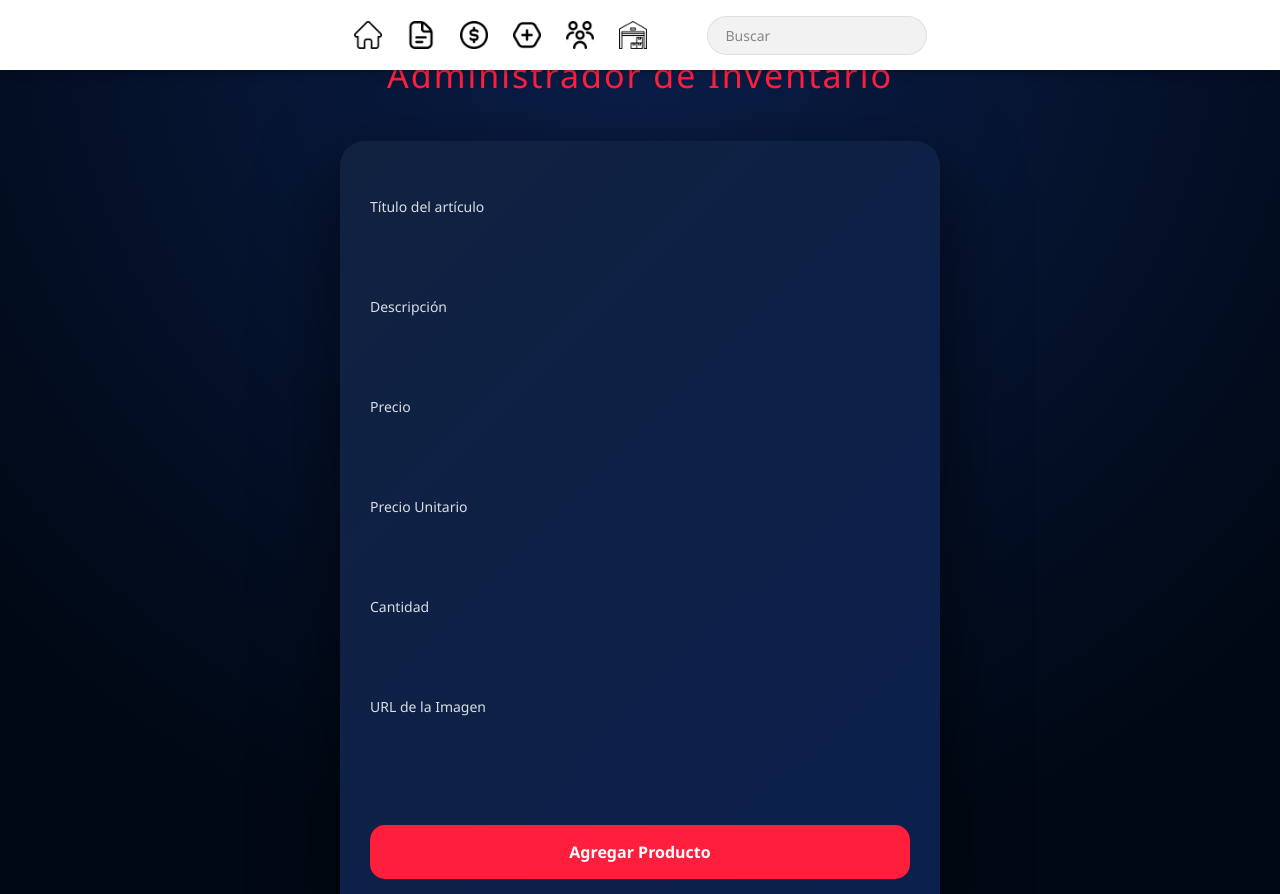
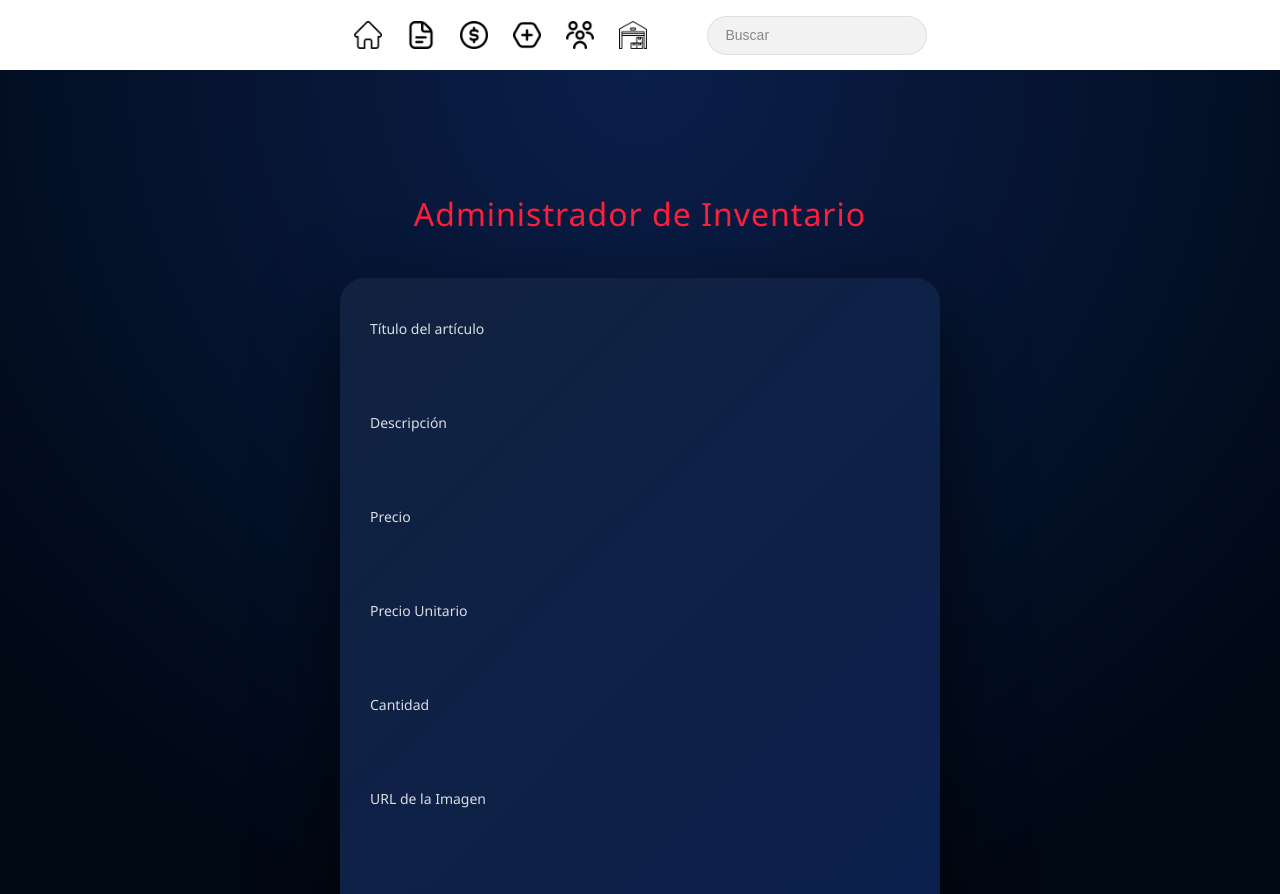
Before and after one commit to Setex10/my-app, a Next.js app: page /agregarproducto in a window 1280 px wide. Shown: the top 894 px of the page. Built offline with nearby package versions, Linux system fonts and the light colour scheme.

Commit message:
Se corrigieron errores en los estilos, pero manteniendo el mismo diseño

```diff
--- a/src/app/Home.css
+++ b/src/app/Home.css
@@ -4,7 +4,6 @@
 
 body {
   margin: 0;
-  padding-top: 70px;
   background: radial-gradient(circle at top, #0a1f4d 0%, #000814 60%);
   font-family: 'Segoe UI', Tahoma, Geneva, Verdana, sans-serif;
   color: white;
--- a/src/app/RegistroUser/page.jsx
+++ b/src/app/RegistroUser/page.jsx
@@ -7,7 +7,7 @@ export default function Usuarios() {
     return (
         <>
         <Menu />
-        <div>
+        <div className="containerUser">
             <h1>Usuarios</h1>
 
             <h2>Agregar Usuario</h2>
--- a/src/app/RegistroUser/usuarios.css
+++ b/src/app/RegistroUser/usuarios.css
@@ -2,18 +2,17 @@
   box-sizing: border-box;
 }
 
-html, body {
+body {
   margin: 0;
   padding: 0;
   background: radial-gradient(circle at top, #0b1f4b 0%, #000814 80%);
-  font-family: 'Segoe UI', Tahoma, Geneva, Verdana, sans-serif;
   color: white;
   overflow-x: hidden;
 }
 
 /* CONTENEDOR GENERAL */
 
-div {
+.containerUser {
   width: 100%;
   padding: 60px 20px;
   display: flex;
--- a/src/app/User/[id]/page.jsx
+++ b/src/app/User/[id]/page.jsx
@@ -88,27 +88,52 @@ function Usuarios({params}) {
   return (
 <>
   <Menu />
-    <div>
-      <h2>User</h2>
-        <div>
-          <label>
+  <div className="usuarios-container">
+    <h2 className="usuarios-title">Editar Usuario</h2>
+
+    <div className="usuarios-card">
+      <label className="usuarios-label">
         Nombre
-            <input type="text" value={user.name}
-            name="name" onChange={onChangeInp}/>
+        <input
+          className="usuarios-input"
+          type="text"
+          value={user.name}
+          name="name"
+          onChange={onChangeInp}
+        />
       </label>
-          <label>
+
+      <label className="usuarios-label">
         Email
-            <input type="email" value={user.email}
-            name="email" onChange={onChangeInp}/>
+        <input
+          className="usuarios-input"
+          type="email"
+          value={user.email}
+          name="email"
+          onChange={onChangeInp}
+        />
       </label>
-          <label>
+
+      <label className="usuarios-label">
         Role
-            <input type="text" value={user.role}
-            name="role" onChange={onChangeInp}/>
+        <input
+          className="usuarios-input"
+          type="text"
+          value={user.role}
+          name="role"
+          onChange={onChangeInp}
+        />
       </label>
-          <button onClick={editHandler}>Editar</button>
-          <button onClick={deleteUser}>Eliminar</button>
-          <p>{message}</p>
+
+      <button className="usuarios-btn-primary" onClick={editHandler}>
+        Editar
+      </button>
+
+      <button className="usuarios-btn-danger" onClick={deleteUser}>
+        Eliminar
+      </button>
+
+      {message && <p className="usuarios-message">{message}</p>}
     </div>
   </div>
 </>
--- a/src/app/User/[id]/usuarios.css
+++ b/src/app/User/[id]/usuarios.css
@@ -1,121 +1,141 @@
-/* 🎬 Fondo general estilo Cinépolis */
-body {
-  margin: 0;
+/* ========================= */
+/* CONTENEDOR GENERAL */
+/* ========================= */
+
+.usuarios-container {
+  min-height: 100vh;
+  padding: 120px 20px 60px 20px; /* espacio por el menu fijo */
+  display: flex;
+  flex-direction: column;
+  align-items: center;
+  background: radial-gradient(circle at top, #0b1f4b 0%, #000814 80%);
   font-family: 'Segoe UI', Tahoma, Geneva, Verdana, sans-serif;
-  background: linear-gradient(135deg, #0b1f3a, #0f2c5c);
-  min-height: 100vh;
-  display: flex;
-  justify-content: center;
-  align-items: center;
+  color: white;
 }
 
-/* Contenedor principal */
-div {
-  box-sizing: border-box;
+/* ========================= */
+/* TITULO */
+/* ========================= */
+
+.usuarios-title {
+  font-size: 32px;
+  margin-bottom: 40px;
+  color: #00cfff;
+  text-align: center;
+  letter-spacing: 1px;
 }
 
-h2 {
-  text-align: center;
-  color: #f5c518; /* Dorado */
-  font-size: 2rem;
-  letter-spacing: 1px;
-  margin-bottom: 25px;
-}
+/* ========================= */
+/* CARD */
+/* ========================= */
 
-/* 🎟️ Card estilo VIP */
-div > div {
-  background: rgba(255, 255, 255, 0.05);
-  backdrop-filter: blur(14px);
-  padding: 40px;
-  border-radius: 20px;
-  width: 450px;
-  max-width: 90%;
-  box-shadow: 0 20px 45px rgba(0, 0, 0, 0.5);
-  border: 1px solid rgba(255, 255, 255, 0.08);
-  transition: 0.3s ease;
+.usuarios-card {
+  width: 100%;
+  max-width: 420px;
+  background: linear-gradient(135deg, #112240, #0a1f4d);
+  padding: 35px;
+  border-radius: 25px;
+  box-shadow: 0 30px 80px rgba(0, 0, 0, 0.6);
   display: flex;
   flex-direction: column;
 }
 
-div > div:hover {
-  transform: translateY(-4px);
+/* ========================= */
+/* LABELS */
+/* ========================= */
+
+.usuarios-label {
+  display: flex;
+  flex-direction: column;
+  margin-bottom: 18px;
+  font-size: 14px;
+  color: #ffffff;
 }
 
-/* 🎬 Labels */
-label {
-  display: flex;
-  flex-direction: column;
-  color: #f5c518;
-  font-weight: 600;
-  margin-bottom: 18px;
-  font-size: 0.95rem;
+/* ========================= */
+/* INPUTS */
+/* ========================= */
+
+.usuarios-input {
+  margin-top: 6px;
+  padding: 14px;
+  border-radius: 12px;
+  border: none;
+  outline: none;
+  font-size: 14px;
 }
 
-/* 🎟️ Inputs */
-input {
-  margin-top: 6px;
-  padding: 12px 14px;
-  border-radius: 12px;
-  border: 1px solid rgba(255, 255, 255, 0.2);
-  background: rgba(255, 255, 255, 0.08);
-  color: white;
-  font-size: 0.95rem;
-  outline: none;
-  transition: 0.3s ease;
+.usuarios-input:focus {
+  box-shadow: 0 0 0 3px rgba(30, 167, 211, 0.4);
 }
 
-input:focus {
-  border: 1px solid #f5c518;
-  box-shadow: 0 0 10px rgba(245, 197, 24, 0.6);
+/* ========================= */
+/* BOTONES */
+/* ========================= */
+
+.usuarios-btn-primary {
+  padding: 14px;
+  border-radius: 15px;
+  border: none;
+  background: #00cfff;
+  color: #000814;
+  font-weight: bold;
+  cursor: pointer;
+  transition: 0.2s ease;
+  margin-bottom: 12px;
 }
 
-/* 🎬 Botones */
-button {
-  margin-top: 15px;
-  padding: 12px;
-  border-radius: 30px;
-  border: none;
-  font-weight: 600;
-  cursor: pointer;
-  transition: 0.3s ease;
-  font-size: 0.95rem;
+.usuarios-btn-primary:hover {
+  background: #00b4e6;
 }
 
-/* Editar */
-button:first-of-type {
-  background: #f5c518;
-  color: #0b1f3a;
+.usuarios-btn-danger {
+  padding: 14px;
+  border-radius: 15px;
+  border: none;
+  background: #ff1e3c;
+  color: white;
+  font-weight: bold;
+  cursor: pointer;
+  transition: 0.2s ease;
 }
 
-button:first-of-type:hover {
-  background: #ffd84d;
-  transform: scale(1.05);
+.usuarios-btn-danger:hover {
+  background: #e01430;
 }
 
-/* Eliminar */
-button:last-of-type {
-  background: transparent;
-  border: 2px solid #f5c518;
-  color: #f5c518;
+/* ========================= */
+/* MENSAJE */
+/* ========================= */
+
+.usuarios-message {
+  margin-top: 15px;
+  text-align: center;
+  font-size: 14px;
+  color: #ffd166;
 }
 
-button:last-of-type:hover {
-  background: #f5c518;
-  color: #0b1f3a;
-  transform: scale(1.05);
+/* ========================= */
+/* RESPONSIVE */
+/* ========================= */
+
+@media (max-width: 768px) {
+  .usuarios-title {
+    font-size: 22px;
+  }
+
+  .usuarios-card {
+    padding: 25px;
+  }
 }
 
-/* 📱 Responsivo */
-@media (max-width: 768px) {
-  div > div {
-    padding: 25px;
+@media (max-width: 480px) {
+  .usuarios-input {
+    font-size: 13px;
   }
 
-  h2 {
-    font-size: 1.6rem;
-  }
-
-  button {
-    width: 100%;
+  .usuarios-btn-primary,
+  .usuarios-btn-danger {
+    font-size: 14px;
   }
 }
--- a/src/app/agregarproducto/AdminInventario.css
+++ b/src/app/agregarproducto/AdminInventario.css
@@ -1,67 +1,79 @@
-* {
-  box-sizing: border-box;
-}
+/* ========================= */
+/* CONTENEDOR GENERAL */
+/* ========================= */
 
-html, body {
-  margin: 0;
-  padding: 0;
-  width: 100%;
-  overflow-x: hidden;
+.admin-container {
+  min-height: 100vh;
+  padding: 120px 20px 60px 20px; /* espacio por Menu fijo */
   background: radial-gradient(circle at top, #0b1f4b 0%, #000814 75%);
   font-family: 'Segoe UI', Tahoma, Geneva, Verdana, sans-serif;
   color: white;
+  display: flex;
+  flex-direction: column;
+  align-items: center;
 }
 
-/* CONTENEDOR GENERAL */
-div {
-  width: 100%;
+/* ========================= */
+/* TITULO */
+/* ========================= */
+
+.admin-title {
+  text-align: center;
+  margin-bottom: 40px;
+  font-size: 32px;
+  color: #ff1e3c;
+  letter-spacing: 1px;
 }
 
-/* TITULO */
-h1 {
-  text-align: center;
-  margin-top: 50px;
-  margin-bottom: 40px;
-  font-size: 34px;
-  color: #ff1e3c;
-  letter-spacing: 2px;
-}
+/* ========================= */
+/* CARD */
+/* ========================= */
 
-/* FORMULARIO CARD */
-h1 + div {
+.admin-card {
   width: 100%;
   max-width: 600px;
-  margin: 0 auto 60px auto;
   background: linear-gradient(135deg, #112240, #0a1f4d);
   padding: 40px 30px;
   border-radius: 25px;
   box-shadow: 0 30px 80px rgba(0, 0, 0, 0.6);
+  display: flex;
+  flex-direction: column;
 }
 
+/* ========================= */
 /* LABELS */
-h1 + div p {
-  margin: 15px 0 5px 0;
+/* ========================= */
+
+.admin-label {
+  display: flex;
+  flex-direction: column;
+  margin-bottom: 18px;
   font-size: 14px;
   color: rgba(255, 255, 255, 0.85);
 }
 
+/* ========================= */
 /* INPUTS */
-h1 + div input {
-  width: 100%;
+/* ========================= */
+
+.admin-input {
+  margin-top: 6px;
   padding: 14px;
   border-radius: 12px;
   border: none;
   outline: none;
   font-size: 14px;
-  margin-bottom: 10px;
 }
 
-h1 + div input:focus {
+.admin-input:focus {
   box-shadow: 0 0 0 3px rgba(30, 167, 211, 0.4);
 }
 
+/* ========================= */
 /* BOTON */
-h1 + div button {
+/* ========================= */
+
+.admin-btn {
   width: 100%;
   padding: 15px;
   margin-top: 20px;
@@ -74,28 +86,34 @@ h1 + div button {
   transition: 0.2s ease;
 }
 
-h1 + div button:hover {
+.admin-btn:hover {
   background: #e01430;
 }
 
+/* ========================= */
+/* RESPONSIVE */
+/* ========================= */
 
-/* RESPONSIVE */
 @media (max-width: 768px) {
-  h1 {
+  .admin-title {
     font-size: 24px;
   }
 
-  h1 + div {
+  .admin-card {
     padding: 25px 20px;
   }
 }
 
 @media (max-width: 480px) {
-  h1 {
+  .admin-title {
     font-size: 20px;
   }
 
-  h1 + div input {
+  .admin-input {
     font-size: 13px;
   }
+
+  .admin-btn {
+    font-size: 14px;
+  }
 }
--- a/src/app/agregarproducto/page.jsx
+++ b/src/app/agregarproducto/page.jsx
@@ -63,44 +63,91 @@ function AdminInventario() {
   }
 
   return (
-    <>
-    <Menu />
-  <div>
+   <>
+  <Menu />
 
-      <h1>Administrador de Inventario</h1>
+  <div className="admin-container">
+    <h1 className="admin-title">Administrador de Inventario</h1>
 
-      <div>
+    <div className="admin-card">
 
-        <p>Título del artículo</p>
-        <input type="text" name="name" onChange={onChangeInp} value={product.name}/>
+      <label className="admin-label">
+        Título del artículo
+        <input
+          className="admin-input"
+          type="text"
+          name="name"
+          onChange={onChangeInp}
+          value={product.name}
+        />
+      </label>
 
-        <p>Descripción</p>
-        <input type="text" name="description" onChange={onChangeInp} value={product.description}/>
+      <label className="admin-label">
+        Descripción
+        <input
+          className="admin-input"
+          type="text"
+          name="description"
+          onChange={onChangeInp}
+          value={product.description}
+        />
+      </label>
 
-        <p>Precio</p>
-        <input type="text" name="price" onChange={onChangeInp} value={product.price}/>
+      <label className="admin-label">
+        Precio
+        <input
+          className="admin-input"
+          type="text"
+          name="price"
+          onChange={onChangeInp}
+          value={product.price}
+        />
+      </label>
 
-        <p>Precio Unitario</p>
-        <input type="number" name="unite_price" onChange={onChangeInp} value={product.unite_price}/>
+      <label className="admin-label">
+        Precio Unitario
+        <input
+          className="admin-input"
+          type="number"
+          name="unite_price"
+          onChange={onChangeInp}
+          value={product.unite_price}
+        />
+      </label>
 
-        <p>Cantidad</p>
-        <input type="number" name="quantity" onChange={onChangeInp} value={product.quantity}/>
+      <label className="admin-label">
+        Cantidad
+        <input
+          className="admin-input"
+          type="number"
+          name="quantity"
+          onChange={onChangeInp}
+          value={product.quantity}
+        />
+      </label>
 
-        <p>URL de la Imagen</p>
-        <input type="text" name="url_img" onChange={onChangeInp} value={product.url_img}/>
+      <label className="admin-label">
+        URL de la Imagen
+        <input
+          className="admin-input"
+          type="text"
+          name="url_img"
+          onChange={onChangeInp}
+          value={product.url_img}
+        />
+      </label>
 
-        <br /><br />
+      <button className="admin-btn" onClick={handlerSubmit}>
+        Agregar Producto
+      </button>
 
-        <button onClick={handlerSubmit}>Agregar Producto</button>
+    </div>
 
-
-      </div>
-        {mostrarPopup && (
-        <PopUp closePopUp={closePopUp} text={message}/>
-      )}
-
+    {mostrarPopup && (
+      <PopUp closePopUp={closePopUp} text={message} />
+    )}
   </div>
-  </>
+</>
   );
 }
 
--- a/src/app/components/ListUsers.jsx
+++ b/src/app/components/ListUsers.jsx
@@ -2,6 +2,7 @@
 
 import { useEffect, useState } from "react"
 import PopUp from "./PopUp"
+import Link from "next/link"
 
 const ListUsers = () => {
     const [listUsers, setListUsers] = useState({
@@ -61,7 +62,7 @@ const ListUsers = () => {
         <tbody>
             {listUsers.list_users && listUsers.list_users.length > 0 ? listUsers.list_users.map(({name, email, role, id}, index) => {
                 return <tr key={index}>
-                    <td>{name}</td>
+                    <td><Link href={`User/${id}`}>{name}</Link></td>
                     <td>{email}</td>
                     <td>{role}</td>
                     <td><button onClick={() => {
--- a/src/app/components/Menu.jsx
+++ b/src/app/components/Menu.jsx
@@ -1,54 +1,56 @@
+'use client'
 import "./menu.css"
 import Link from "next/link"
 import SearchProduct from "./SearchProduct"
+
 const Menu = () => {
-    return <header >
-        <nav>
-            <ul>
-                <li>
-                    <Link href ="/" >
-                    <img src="/home.png" alt="" />
+    return (
+        <header className="menu-header">
+            <nav className="menu-nav">
+                <ul className="menu-list">
+                    <li className="menu-item">
+                        <Link href="/">
+                            <img src="/home.png" alt="Inicio" />
                         </Link>
                     </li>
 
-                <li>
-                <Link href = "/RegistroV">
-                <img src="/document.png" alt="" />
+                    <li className="menu-item">
+                        <Link href="/RegistroV">
+                            <img src="/document.png" alt="Ventas" />
                         </Link>
                     </li>
 
-                <li>
-                <Link href = "/compras">
-                <img src="/usd-circle.png" alt="" />
+                    <li className="menu-item">
+                        <Link href="/compras">
+                            <img src="/usd-circle.png" alt="Compras" />
                         </Link>
                     </li>
 
-                <li>
-
-                    <Link href = "/agregarproducto">
-                    <img src="/plus-hexagon.png" alt="" />
+                    <li className="menu-item">
+                        <Link href="/agregarproducto">
+                            <img src="/plus-hexagon.png" alt="Agregar producto" />
                         </Link>
                     </li>
-                <li>
-                <Link href = "/RegistroUser">
-                <img src="/users-alt.png" alt="" />
+
+                    <li className="menu-item">
+                        <Link href="/RegistroUser">
+                            <img src="/users-alt.png" alt="Usuarios" />
                         </Link>
-
-
-
                     </li>
 
-
-
-                <li>
+                    <li className="menu-item">
                         <Link href="/inventario">
-                    <img src="/warehouse.png" alt="" />
+                            <img src="/warehouse.png" alt="Inventario" />
                         </Link>
                     </li>
                 </ul>
+
+                <div className="menu-search">
                     <SearchProduct />
+                </div>
             </nav>
         </header>
+    )
 }
 
 export default Menu
--- a/src/app/components/menu.css
+++ b/src/app/components/menu.css
@@ -1,7 +1,8 @@
-header {
-  position: fixed;
-  top: 0;
-  left: 0;
+/* ========================= */
+/* HEADER */
+/* ========================= */
+
+.menu-header {
   width: 100%;
   height: 70px;
   background-color: #ffffff;
@@ -12,7 +13,11 @@ header {
   z-index: 1000;
 }
 
-nav {
+/* ========================= */
+/* NAV */
+/* ========================= */
+
+.menu-nav {
   width: 100%;
   display: flex;
   justify-content: center;
@@ -21,7 +26,11 @@ nav {
   padding: 0 20px;
 }
 
-nav ul {
+/* ========================= */
+/* LISTA */
+/* ========================= */
+
+.menu-list {
   list-style: none;
   display: flex;
   align-items: center;
@@ -30,23 +39,27 @@ nav ul {
   margin: 0;
 }
 
-nav ul li img {
+.menu-item img {
   width: 28px;
   height: 28px;
   cursor: pointer;
   transition: 0.2s ease;
 }
 
-nav ul li img:hover {
+.menu-item img:hover {
   transform: scale(1.2);
 }
 
-.barra-de-busqueda {
+.menu-search {
   margin-left: 30px;
+}
+
+/* Si tu SearchProduct usa estas clases, mantenemos compatibilidad */
+.menu-search .barra-de-busqueda {
   position: relative;
 }
 
-.barra-de-busqueda input {
+.menu-search input {
   background: rgba(0, 0, 0, 0.05);
   border: 1px solid rgba(0, 0, 0, 0.08);
   outline: none;
@@ -60,17 +73,17 @@ nav ul li img:hover {
   backdrop-filter: blur(10px);
 }
 
-.barra-de-busqueda input:focus {
+.menu-search input:focus {
   background: rgba(0, 0, 0, 0.03);
   border: 1px solid rgba(0, 0, 0, 0.15);
   box-shadow: 0 0 0 4px rgba(0, 0, 0, 0.04);
 }
 
-.barra-de-busqueda input::placeholder {
+.menu-search input::placeholder {
   color: rgba(0, 0, 0, 0.45);
 }
 
-.sugerencias {
+.menu-search .sugerencias {
   position: absolute;
   top: 100%;
   left: 0;
@@ -79,7 +92,6 @@ nav ul li img:hover {
   flex-direction: column;
   background: rgba(255, 255, 255, 0.85);
   backdrop-filter: blur(20px);
-  -webkit-backdrop-filter: blur(20px);
   list-style: none;
   padding: 8px 0;
   margin-top: 8px;
@@ -92,16 +104,15 @@ nav ul li img:hover {
   overflow-y: auto;
 }
 
-.sugerencias li {
+.menu-search .sugerencias li {
   padding: 12px 18px;
   font-size: 14px;
-  font-weight: 400;
   color: #1d1d1f;
   cursor: pointer;
   transition: background 0.2s ease;
 }
 
-.sugerencias li:hover {
+.menu-search .sugerencias li:hover {
   background: rgba(0, 0, 0, 0.05);
 }
 
@@ -110,56 +121,56 @@ nav ul li img:hover {
 /* ========================= */
 
 @media (max-width: 1024px) {
-  nav {
+  .menu-nav {
     gap: 20px;
   }
 
-  nav ul {
+  .menu-list {
     gap: 18px;
   }
 
-  .barra-de-busqueda input {
+  .menu-search input {
     width: 180px;
   }
 }
 
 @media (max-width: 768px) {
-  header {
+  .menu-header {
     height: auto;
     padding: 10px 0;
   }
 
-  nav {
+  .menu-nav {
     flex-direction: column;
     gap: 15px;
   }
 
-  nav ul {
+  .menu-list {
     flex-wrap: wrap;
     justify-content: center;
     gap: 15px;
   }
 
-  .barra-de-busqueda {
+  .menu-search {
     margin-left: 0;
   }
 
-  .barra-de-busqueda input {
+  .menu-search input {
     width: 200px;
   }
 }
 
 @media (max-width: 480px) {
-  nav ul {
+  .menu-list {
     gap: 12px;
   }
 
-  nav ul li img {
+  .menu-item img {
     width: 24px;
     height: 24px;
   }
 
-  .barra-de-busqueda input {
+  .menu-search input {
     width: 160px;
     font-size: 13px;
   }
--- a/src/app/layout.js
+++ b/src/app/layout.js
@@ -21,7 +21,7 @@ export default function RootLayout({ children }) {
   return (
     <html lang="en">
       <body
-        className={`${geistSans.variable} ${geistMono.variable} antialiased mt-20`}>
+        className={`${geistSans.variable} ${geistMono.variable} antialiased`}>
         {children}
       </body>
     </html>
--- a/src/app/product/[id]/page.jsx
+++ b/src/app/product/[id]/page.jsx
@@ -2,6 +2,7 @@
 import React, { useEffect, useState } from "react";
 import "./product.css";
 import PopUp from "@/app/components/PopUp";
+import Menu from "@/app/components/Menu";
 
 export default function DetalleProducto({params}) {
   const {id} = React.use(params)
@@ -88,6 +89,7 @@ export default function DetalleProducto({params}) {
     }
   }, [])
   return <>
+  <Menu />
   {product ? <div className="detalle">
 
       <div className="imagenProducto">
```
Lines whose indentation alone changed are shown as unchanged.
